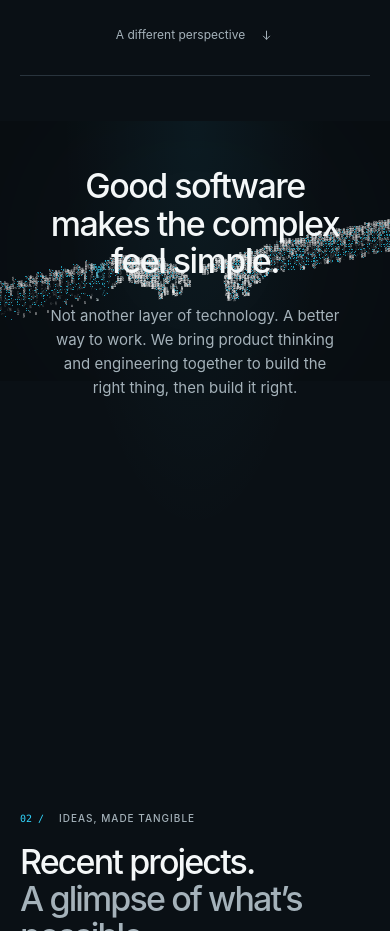
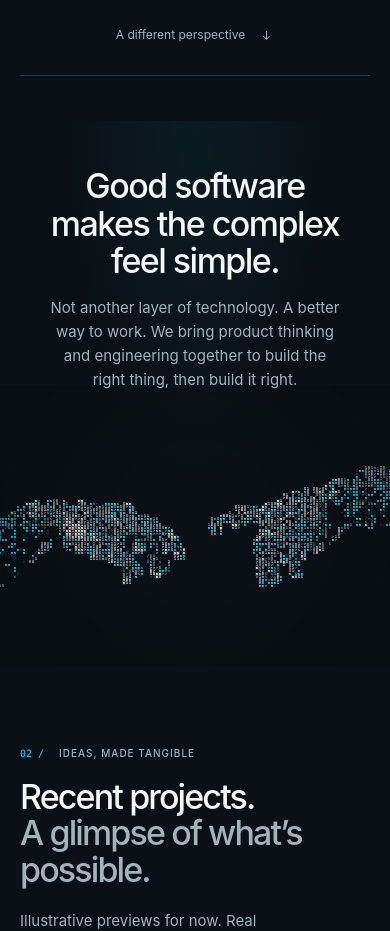
Before and after one commit to Axonrift/official-web-site, a Next.js app: page / in a window 390 px wide. Shown: the part 1024-1955 px from the top of the page. Built offline with nearby package versions, Linux system fonts and the light colour scheme.

Commit message:
add home page enhancements, point-of-view component, and custom styles

```diff
--- a/src/app/home-enhancements.css
+++ b/src/app/home-enhancements.css
@@ -1583,7 +1583,7 @@
   }
 
   .point-of-view {
-    min-height: 590px;
+    min-height: auto;
     margin-top: 45px;
     padding-top: 46px;
   }
@@ -1599,12 +1599,16 @@
 
   .perspective-lede {
     max-width: 42ch;
-    margin-top: 24px;
+    margin-top: 18px;
     font-size: 16px;
   }
 
   .hands-art {
-    height: 280px;
+    position: relative;
+    inset: auto;
+    height: 310px;
+    margin-top: 0;
+    overflow: hidden;
   }
 
   .project-grid {
@@ -1819,7 +1823,7 @@
   }
 
   .point-of-view {
-    min-height: 610px;
+    min-height: auto;
   }
 
   .perspective-copy h2 {
@@ -1828,11 +1832,13 @@
 
   .perspective-lede {
     max-width: 31ch;
+    margin-top: 16px;
     font-size: 15px;
   }
 
   .hands-art {
-    height: 260px;
+    height: 280px;
+    margin-top: -6px;
   }
 
   .project-media {
--- a/src/components/home/point-of-view.tsx
+++ b/src/components/home/point-of-view.tsx
@@ -13,6 +13,9 @@ export function PointOfView() {
           background="transparent"
           accent="#28CCEF"
           offsetY={5}
+          scale={65}
+          mobileScale={95}
+          mobileOffsetY={-4}
         />
       </div>
     </section>
--- a/src/components/originkit/ui/two-reaching-hands-custom-style.tsx
+++ b/src/components/originkit/ui/two-reaching-hands-custom-style.tsx
@@ -145,8 +145,12 @@ export interface CipherReachProps {
     columns?: number
     /** Size of the hands against the frame, in %. Below 100 the arms carry on off the sides. */
     scale?: number
+    /** Mobile-specific scale in % (applied when viewport width <= 768px). */
+    mobileScale?: number
     /** Vertical shift of the hands, in % of the frame's height. */
     offsetY?: number
+    /** Mobile-specific vertical shift in % (applied when viewport width <= 768px). */
+    mobileOffsetY?: number
     fill?: Partial<CipherReachFill>
     /** Colour of the lit glyphs and squares; the greys are shades of it. */
     glyphColor?: string
@@ -540,7 +544,9 @@ function __OriginkitBase_CipherReach({
     background = DEFAULTS.background,
     columns = DEFAULTS.columns,
     scale = DEFAULTS.scale,
+    mobileScale,
     offsetY = DEFAULTS.offsetY,
+    mobileOffsetY,
     fill = { "seed": 999, "density": 76, "edgeDensity": 100, "fingerDensity": 100 },
     glyphColor = DEFAULTS.glyphColor,
     accent = DEFAULTS.accent,
@@ -559,7 +565,9 @@ function __OriginkitBase_CipherReach({
     const live = {
         columns,
         scale,
+        mobileScale,
         offsetY,
+        mobileOffsetY,
         fill: { ...DEFAULT_FILL, ...fill },
         glyphColor,
         accent,
@@ -601,11 +609,29 @@ function __OriginkitBase_CipherReach({
 
         let visible = false
         let buildStart = -1
+        let inViewArea = false
+
         const io = new IntersectionObserver((entries) => {
             visible = entries[entries.length - 1].isIntersecting
-            console.log("[CipherReach] visible", visible)
         })
         io.observe(root)
+
+        const revealIo = new IntersectionObserver(
+            (entries) => {
+                const entry = entries[entries.length - 1]
+                if (entry.isIntersecting) {
+                    inViewArea = true
+                } else if (entry.boundingClientRect.top > (window.innerHeight || 0)) {
+                    buildStart = -1
+                    inViewArea = false
+                }
+            },
+            {
+                threshold: 0.1,
+                rootMargin: "0px 0px -8% 0px",
+            }
+        )
+        revealIo.observe(root)
 
         const mq = typeof window.matchMedia === "function" ? window.matchMedia("(prefers-reduced-motion: reduce)") : null
         let seedState = 0x2f6b1d37
@@ -678,10 +704,17 @@ function __OriginkitBase_CipherReach({
 
             // Layout: the still spans the width, centred; see MIN_ROWS_TALL.
             // `unit` is one of the still's cells in px, `cell` one render cell.
-            const unit = (Math.max(W / ART_COLS, H / MIN_ROWS_TALL) * clamp(p.scale, 10, 400)) / 100
+            const isMobile = W > 0 && W <= 768
+            const activeScale = isMobile && p.mobileScale != null
+                ? p.mobileScale
+                : isMobile
+                    ? Math.max(p.scale * 1.8, 95)
+                    : p.scale
+            const activeOffsetY = isMobile && p.mobileOffsetY != null ? p.mobileOffsetY : p.offsetY
+            const unit = (Math.max(W / ART_COLS, H / MIN_ROWS_TALL) * clamp(activeScale, 10, 400)) / 100
             const cell = unit * k
             const ox = W / 2 - (ART_COLS * unit) / 2
-            const oy = H / 2 - (ART_ROWS * unit) / 2 + (p.offsetY / 100) * H
+            const oy = H / 2 - (ART_ROWS * unit) / 2 + (activeOffsetY / 100) * H
 
             // Cells for what the frame shows, plus a margin for the hands'
             // reach and the pointer's push; rebuilt only when that changes.
@@ -700,8 +733,8 @@ function __OriginkitBase_CipherReach({
             // Arrival clock.
             const span = Math.max(0.05, p.buildTime)
             const buildEnd = BUILD_DELAY + span + BUILD_JITTER + BUILD_FLASH
-            if (buildStart < 0) buildStart = now
-            const bt = p.buildIn && !reduce ? (now - buildStart) / 1000 : buildEnd
+            if (inViewArea && buildStart < 0) buildStart = now
+            const bt = p.buildIn && !reduce ? (buildStart < 0 ? 0 : (now - buildStart) / 1000) : buildEnd
             const building = bt < buildEnd
 
             // Pointer: presence in ~250 ms, out in ~400 ms; position trails a little.
@@ -1039,6 +1072,7 @@ function __OriginkitBase_CipherReach({
             cancelAnimationFrame(raf)
             ro.disconnect()
             io.disconnect()
+            revealIo.disconnect()
             root.removeEventListener("pointermove", locate)
             root.removeEventListener("pointerenter", locate)
             root.removeEventListener("pointerleave", onLeave)
```
